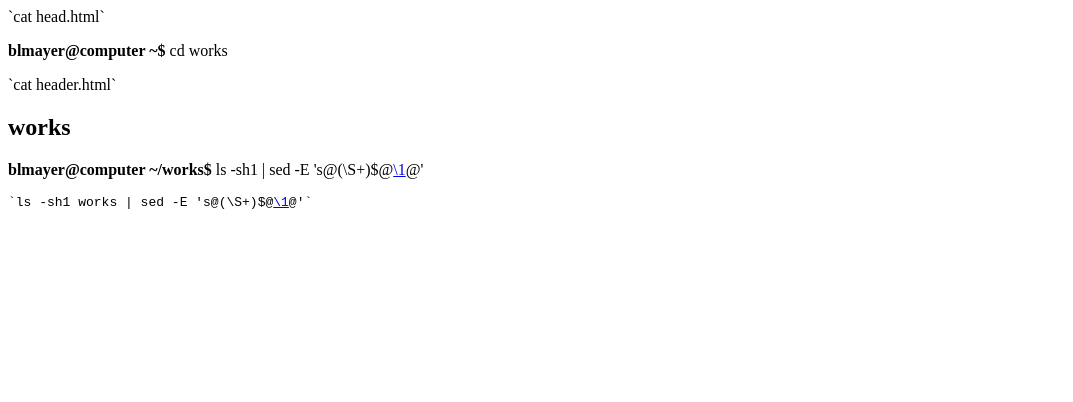
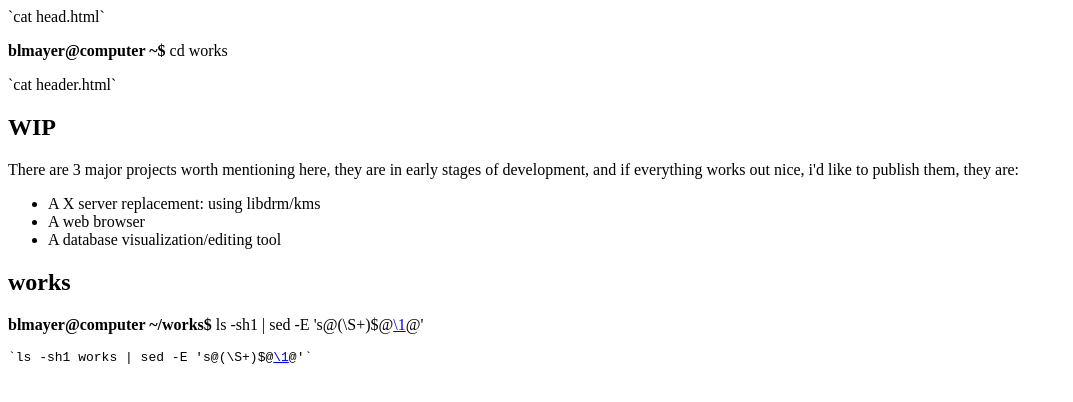
Before and after one commit to blmayer/website, a plain HTML site: page static/works.html in a window 1280 px wide. Shown: the whole page, without its empty margins (0-1073 px from the left). Drawn offline with Linux system fonts and the light colour scheme.

Commit message:
Added wip projects

```diff
--- a/static/works.html
+++ b/static/works.html
@@ -5,6 +5,18 @@
 <body>
     <p><strong>blmayer@computer ~$ </strong>cd works</p>
     `cat header.html`
+
+    <h2>WIP</h2>
+    <p>
+        There are 3 major projects worth mentioning here, they are in early
+        stages of development, and if everything works out nice, i'd like
+        to publish them, they are:
+    </p>
+    <ul>
+        <li>A X server replacement: using libdrm/kms</li>
+        <li>A web browser</li>
+        <li>A database visualization/editing tool</li>
+    </ul>
 
     <h2>works</h2>
     <p><strong>blmayer@computer ~/works$ </strong>ls -sh1 | sed -E 's@(\S+)$@<a href="works/\1">\1</a>@'</p>
```
